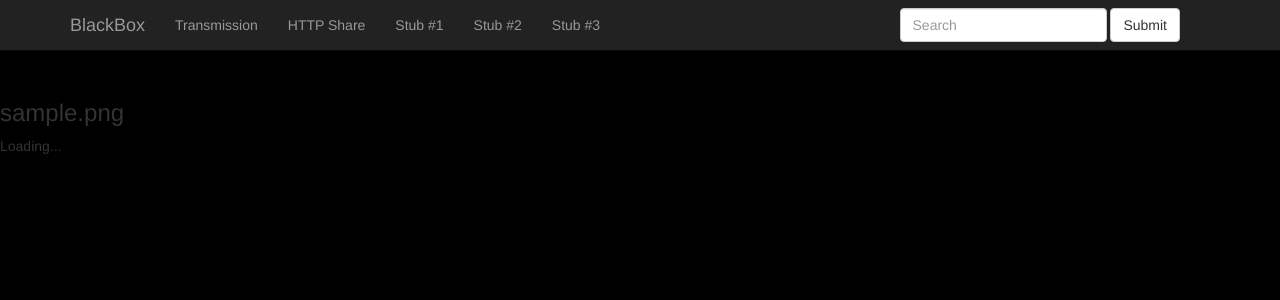
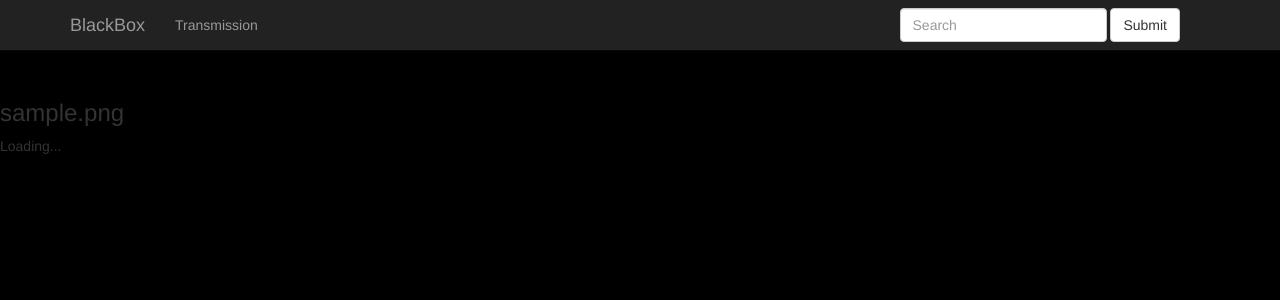
Before and after one commit to teran/blackbox, a Django app: template templates/transmission/file.html in a window 1280 px wide. Shown: the top 300 px of the page. Run offline with Django 3.2, Linux system fonts and the light colour scheme; tables that the repository leaves empty hold one stand-in row (values such as "Sample post"); the template is opened without the code that fills it: values that come from a table or form of the project are taken from there, most other values are stand-ins (such as "Sample title", 1, 10 or a date in 2020); parts of the project's set-up code (start-up, migrations or seed data) failed here and were passed over; some libraries are stand-ins or nearby versions.

Commit message:
Cleanup unused navigation menu elements

```diff
--- a/templates/common/boilerplate.html
+++ b/templates/common/boilerplate.html
@@ -19,17 +19,13 @@
                         <span class="icon-bar"></span>
                         <span class="icon-bar"></span>
                     </button>
-                    <a href="../" class="navbar-brand">
+                    <a href="/" class="navbar-brand">
                         BlackBox
                     </a>
                 </div>
                 <nav class="collapse navbar-collapse bs-navbar-collapse" role="navigation">
                     <ul class="nav navbar-nav">
                         <li{% if nav == 'transmission' %} class="active"{% endif %}><a href="/">Transmission</a></li>
-                        <li><a href="/share/">HTTP Share</a></li>
-                        <li><a href="#">Stub #1</a></li>
-                        <li><a href="#">Stub #2</a></li>
-                        <li><a href="#">Stub #3</a></li>
                     </ul>
                     <div class="navbar-right">
                         <form class="navbar-form navbar-left searchform" role="search">
```
